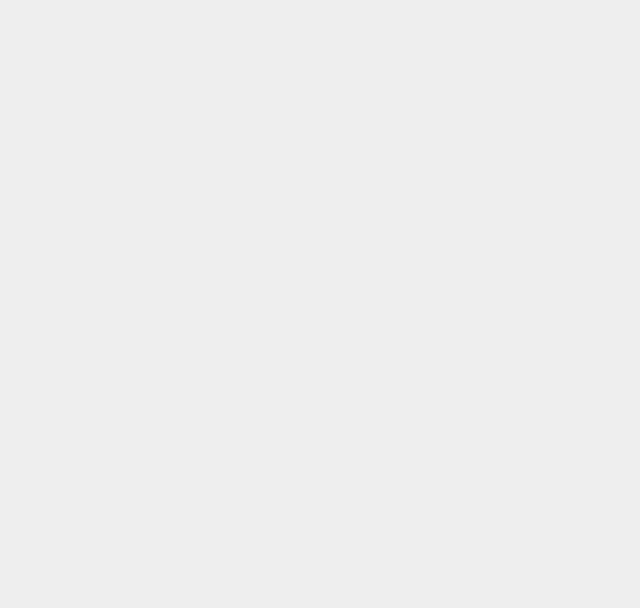
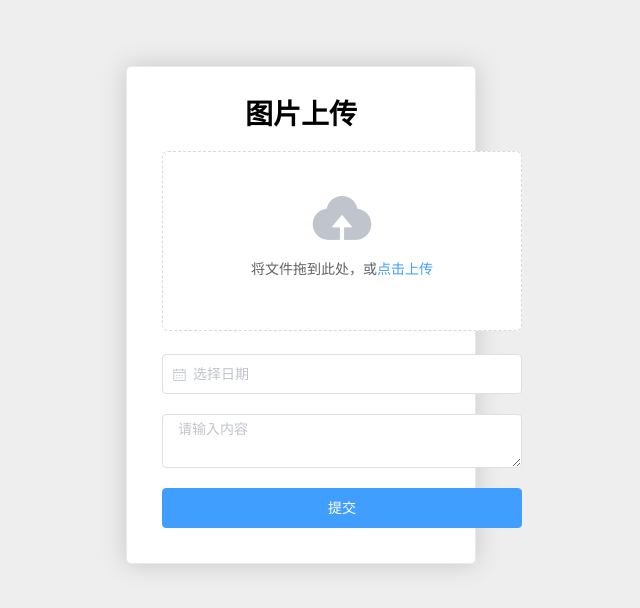
Before and after one commit to wg8/photo_front, a Vue app: page /#/upload in a window 1280 px wide. Shown: the part 114-722 px from the top of the page, without its empty margins (339-979 px from the left). Built offline with nearby package versions, Linux system fonts and the light colour scheme.

Commit message:
调整样式及添加 upload

```diff
--- a/package.json
+++ b/package.json
@@ -4,7 +4,7 @@
   "author": "harry",
   "private": true,
   "scripts": {
-    "dev": "webpack-dev-server --inline --hot --env.dev",
+    "dev": "webpack-dev-server --host 0.0.0.0 --inline --hot --env.dev",
     "build": "rimraf dist && webpack -p --progress --hide-modules"
   },
   "dependencies": {
--- a/src/api/api.js
+++ b/src/api/api.js
@@ -1,7 +1,8 @@
 import axios from 'axios';
 
-let base = 'http://127.0.0.1:8081/baby';
+let base = 'http://192.168.2.98:8081/baby';
 
 export const requestLogin = params => { return axios.post(`${base}/user/login`, params).then(res => res.data); };
 export const photoList = params => { return axios.post(`${base}/photo/user`, params).then(res => res.data); };
 export const getCommemoration = params => { return axios.get(`${base}/commemoration`).then(res => res.data); };
+export const uploadPhoto = params =>{ return axios.post(`${base}/photo/upload`,params).then(res => res.data)}
--- a/src/routes.js
+++ b/src/routes.js
@@ -1,5 +1,6 @@
 import Login from './views/Login.vue'
 import Photo from './views/Photo'
+import Upload from './views/Upload'
 
 let routes = [
     {
@@ -13,7 +14,13 @@ let routes = [
         component: Photo,
         name: '',
         hidden: true
-    }
+    },
+    {
+        path: '/upload',
+        component: Upload,
+        name: '',
+        hidden: true
+    },
 ];
 
 export default routes;
--- a/src/views/Login.vue
+++ b/src/views/Login.vue
@@ -50,17 +50,14 @@
             this.logining = true;
             //NProgress.start();
             var loginParams = { username: this.ruleForm2.account, password: this.ruleForm2.checkPass };
-            requestLogin(loginParams).then(data => {
+            requestLogin(loginParams).then(result => {
               this.logining = false;
-              //NProgress.done();
-              let { msg, code, user } = data;
-              if (code !== 0) {
-                this.$message({
-                  message: msg,
-                  type: 'error'
-                });
+              if (result.code !== 0) {
+              this.$message({
+                message: result.msg,
+                type: 'error'
+              });
               } else {
-                sessionStorage.setItem('user', JSON.stringify(user));
                 this.$router.push({ path: '/photo' });
               }
             });
--- a/src/views/Photo.vue
+++ b/src/views/Photo.vue
@@ -26,10 +26,17 @@ import { photoList } from '../api/api';
         page: 1,
         size: 10,
         photoLists: {},
-        text0: '2018年5月20日'+'，'+'吃的很开心'
+        text0: '2018年5月20日'+'，'+'吃的很开心',
       }
     },
     created: function () {
+      let w = document.documentElement.offsetWidth || document.body.offsetWidth;
+      if(w <= 1000){
+        pictureNum: 'picture2'
+      }else{
+        pictureNum: 'picture4'
+      }
+
       this.handlePhotoList(this.page);
       this.page++;
       var self = this;
@@ -53,10 +60,9 @@ import { photoList } from '../api/api';
         }
         photoList(postData).then(result => {
             this.logining = false;
-              let { msg, code, data } = result;
-              if (code !== 0) {
+            if (result.code !== 0) {
               this.$message({
-                  message: msg,
+                message: result.msg,
                 type: 'error'
               });
             } else {
@@ -93,18 +99,15 @@ body{
   margin-top: 80px;
   width: 98%;
 }
-
   .pic{
   padding: 10px 10px 15px;
   background: white;
   border: 1px solid #ddd;
   box-shadow: 2px 2px 3px rgba( 50, 50, 50, 0.4);
 }
-
 *{
 	box-sizing: border-box;
 }
-
 .picture{
 	width: 98%;
 	margin: 10px auto;
@@ -115,17 +118,14 @@ body{
 	-moz-column-count: 4;
 	column-gap: 20px;
 }
-
 .picture li{
 	list-style-type: none;
 	margin-bottom: 10px;
 }
-
 .picture li img{
 	width: 100%;
 	height: auto;
 }
-
 .dim {
   padding: 0 2px;
     left:0;
@@ -133,12 +133,10 @@ body{
     width:260px;
     background-color:rgba (0,0,0,0.5);
 }
-
 .imgbox{
   position:relative;
   overflow: hidden;
 }
-
 .imgbox:after{
   position:absolute;
   left: 0px;
@@ -152,7 +150,6 @@ body{
   transform: translateY(100%);
   color: #FFF;
 }
-
 .imgbox:hover:after{
   transform: translateY(75%);
 }
--- /dev/null
+++ b/src/views/Upload.vue
@@ -0,0 +1,135 @@
+<template>
+    <div>
+        <div class="upload">
+            <div>
+                <h1>图片上传</h1>
+            </div>
+            <el-upload
+                class="upload-file"
+                drag
+                :action='uploadImage()'
+                :on-success="handleAvatarSuccess"
+                multiple
+                :auto-upload="true">
+            <i class="el-icon-upload"></i>
+
+            <div class="el-upload__text">将文件拖到此处，或<em>点击上传</em></div>
+            </el-upload>
+        <div class="photoTime">
+            <div class="block">
+                <el-date-picker
+                style="width:360px"
+                v-model="photoDate"
+                type="date"
+                format="yyyy 年 MM 月 dd 日"
+                value-format="yyyy-MM-dd"
+                placeholder="选择日期">
+                </el-date-picker>
+            </div>
+        </div>
+        <div class="photoDescribe">
+           <el-input
+            style="width:360px"
+            type="textarea"
+            :autosize="{ minRows: 2, maxRows: 4}"
+            placeholder="请输入内容"
+            v-model="photoText">
+            </el-input>
+        </div>
+        <div class="btn">
+            <el-button type="primary" @click="newSubmitForm" style="width:360px">提交</el-button>
+        </div>
+  </div>
+</div>
+</template>
+
+<script>
+import axios from 'axios';
+import { uploadPhoto } from '../api/api';
+
+export default {
+    data() {
+        return {
+            photoText: "",
+            photoDate: "",
+            photoPath: "",
+            resultCode:""
+    }
+  },
+  methods: {
+    uploadImage: function(){
+        return 'http://192.168.2.98:8081/baby/photo/upload/image'
+    },
+    handleAvatarSuccess(result){
+        this.photoPath = result.data;
+    },
+    uploadInfo: function(){
+        let postData = {
+            photoDescribe: this.photoText,
+            photoTime: this.photoDate,
+            photoPath: this.photoPath
+        }
+        if(this.photoPath == ''){
+            alert("请选择图片")
+            return;
+        }
+        uploadPhoto(postData).then(response => {
+            this.logining = false;
+            if (response.code !== 0) {
+              this.$message({
+                message: response.msg,
+                type: 'error'
+              });s
+            } else {
+                this.$message({
+                    message: '图片上传成功',
+                    type: 'success'
+                });
+                location.reload();
+            }
+        });
+      },
+    newSubmitForm(){//确定上传
+        this.uploadInfo();
+    },
+    open() {
+
+    },
+  }
+}
+</script>
+
+<style>
+ .upload {
+    /*box-shadow: 0 0px 8px 0 rgba(0, 0, 0, 0.06), 0 1px 0px 0 rgba(0, 0, 0, 0.02);*/
+    -webkit-border-radius: 5px;
+    border-radius: 5px;
+    -moz-border-radius: 5px;
+    background-clip: padding-box;
+    margin: 180px auto;
+    width: 350px;
+    padding: 35px 35px 15px 35px;
+    background: #fff;
+    border: 1px solid #eaeaea;
+    box-shadow: 0 0 25px #cac6c6;
+  }
+
+.upload h1{
+    margin-top: -10px;
+    text-align:center;
+}
+.photoTime{
+    margin-top: 20px;
+    text-align:center;
+}
+
+.photoDescribe{
+    margin-top: 20px;
+    text-align:center;
+}
+.btn{
+    margin-top: 20px;
+    text-align:center;
+    margin-bottom: 20px;
+}
+</style>
--- a/webpack.config.js
+++ b/webpack.config.js
@@ -55,7 +55,7 @@ module.exports = (options = {}) => ({
     extensions: ['.js', '.vue', '.json', '.css']
   },
   devServer: {
-    host: '127.0.0.1',
+    host: '192.168.2.98',
     port: 8010,
     proxy: {
       '/api/': {
```
Lines whose indentation alone changed are shown as unchanged.
